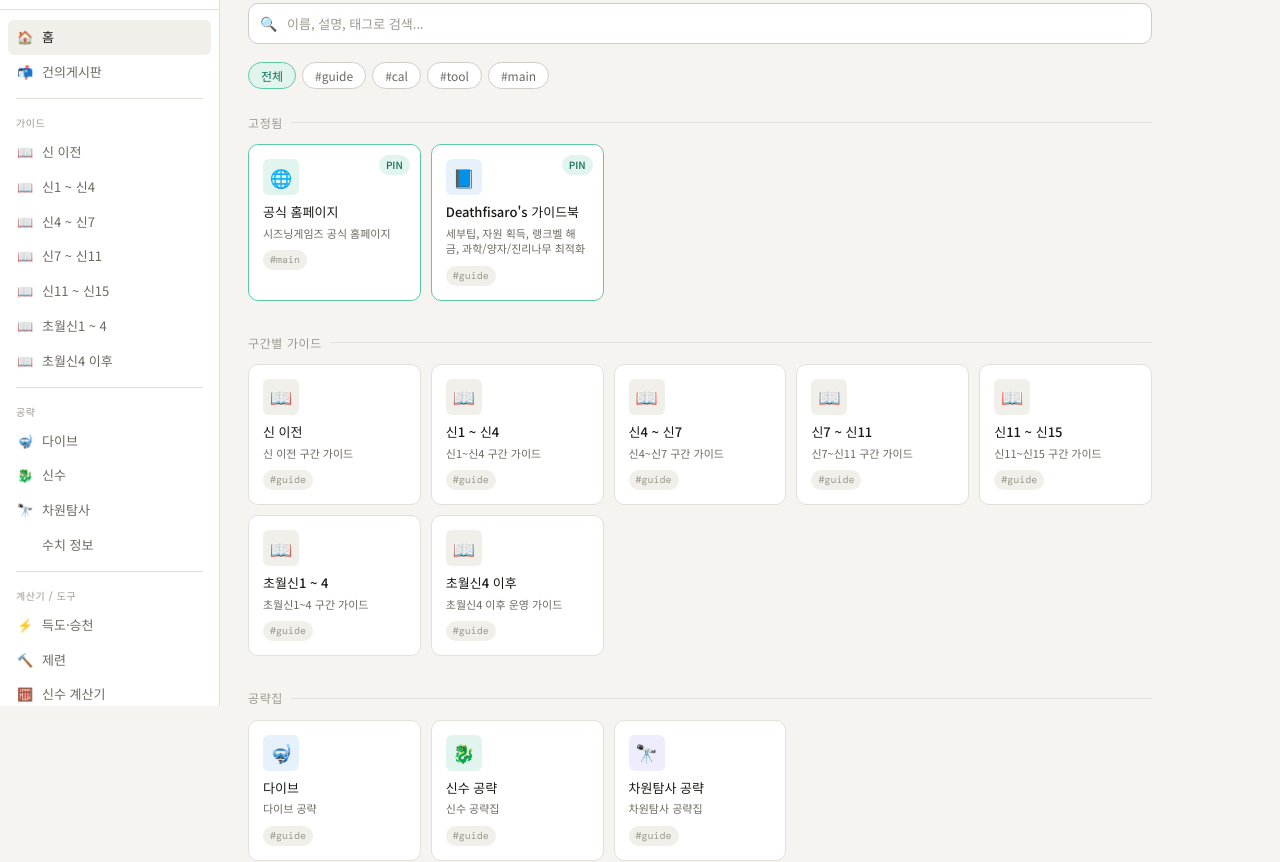
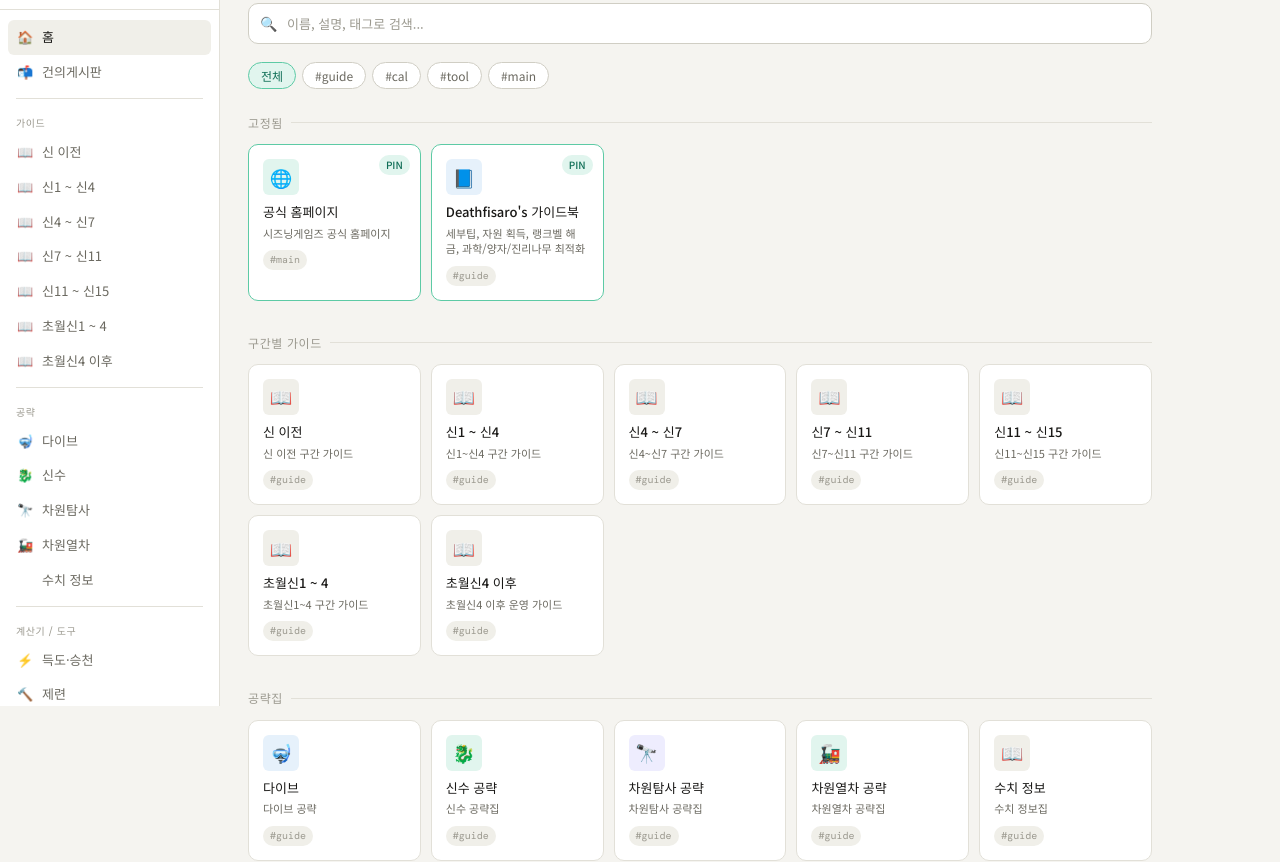
Before and after one commit to shrimp316/guide, a plain HTML site: page index.html in a window 1280 px wide. Shown: the part 94-956 px from the top of the page. Drawn offline with nearby package versions, Linux system fonts and the light colour scheme; no server answers.

Commit message:
차원열차, 수치정보 메뉴바 추가

```diff
--- a/index.html
+++ b/index.html
@@ -647,6 +647,7 @@ a{text-decoration:none;color:inherit}
         <div class="nav-item" data-page="guide-dive"            onclick="navigate('guide-dive')"><span class="nav-icon">🤿</span> 다이브</div>
         <div class="nav-item" data-page="guide-beast-guide"     onclick="navigate('guide-beast-guide')"><span class="nav-icon">🐉</span> 신수</div>
         <div class="nav-item" data-page="guide-dimension-guide" onclick="navigate('guide-dimension-guide')"><span class="nav-icon">🔭</span> 차원탐사</div>
+        <div class="nav-item" data-page="guide-dimension-train" onclick="navigate('guide-dimension-train')"><span class="nav-icon">🚂</span> 차원열차</div>
         <div class="nav-item" data-page="guide-amounts" onclick="navigate('guide-amounts')"><span class="nav-icon"📖></span>수치 정보</div>
       </div>
       <div class="nav-divider"></div>
@@ -827,14 +828,16 @@ const CARDS = [
   { id:10, name:"다이브",                 desc:"다이브 공략",               icon:"🤿", iconClass:"ic-blue",   tags:["guide"], section:"strategy", page:"guide-dive" },
   { id:11, name:"신수 공략",              desc:"신수 공략집",               icon:"🐉", iconClass:"ic-teal",   tags:["guide"], section:"strategy", page:"guide-beast-guide" },
   { id:12, name:"차원탐사 공략",          desc:"차원탐사 공략집",           icon:"🔭", iconClass:"ic-purple", tags:["guide"], section:"strategy", page:"guide-dimension-guide" },
-  { id:13, name:"득도·승천 계산기",       desc:"득도 승천 계산기",          icon:"⚡", iconClass:"ic-amber",  tags:["cal"],   section:"cal",      page:"calc-ascension" },
-  { id:14, name:"제련 계산기",            desc:"재화별 제련 비용 계산",     icon:"🔨", iconClass:"ic-amber",  tags:["cal"],   section:"cal",      page:"calc-forge" },
-  { id:15, name:"신수 계산기",            desc:"신수 각성·폭주 비용 계산",  icon:"🧮", iconClass:"ic-amber",  tags:["cal"],   section:"cal",      page:"calc-beast-cal" },
-  { id:16, name:"차원탐사 기댓값",        desc:"차원탐사 기댓값 계산기",    icon:"🎲", iconClass:"ic-purple", tags:["cal"],   section:"cal",      page:"calc-dimension-ev" },
-  { id:17, name:"진리의 길",              desc:"최적경로 찾기",             icon:"🗺️", iconClass:"ic-teal",  tags:["tool"],  section:"tool",     page:"tool-path" },
-  { id:18, name:"진리의 나무",            desc:"세팅 프리셋 및 누적 효과",  icon:"🌳", iconClass:"ic-teal",   tags:["tool"],  section:"tool",     page:"tool-tree" },
-  { id:19, name:"과금내역 확인",          desc:"과금내역 확인 (구글)",      icon:"💳", iconClass:"ic-gray",   tags:["tool"],  section:"tool",     page:null, url:"https://docs.google.com/", external:true },
-  { id:20, name:"건의게시판",             desc:"게시판 추가 건의 / 공략 요청", icon:"📬", iconClass:"ic-purple", tags:["community"], section:"community", page:"board-suggest" },
+  { id:13, name:"차원열차 공략",              desc:"차원열차 공략집",               icon:"🚂", iconClass:"ic-teal",   tags:["guide"], section:"strategy", page:"guide-dimension-train" },
+  { id:14, name:"수치 정보",              desc:"수치 정보집",               icon:"📖", iconClass:"ic-gray",   tags:["guide"], section:"strategy", page:"guide-amounts" },
+  { id:15, name:"득도·승천 계산기",       desc:"득도 승천 계산기",          icon:"⚡", iconClass:"ic-amber",  tags:["cal"],   section:"cal",      page:"calc-ascension" },
+  { id:16, name:"제련 계산기",            desc:"재화별 제련 비용 계산",     icon:"🔨", iconClass:"ic-amber",  tags:["cal"],   section:"cal",      page:"calc-forge" },
+  { id:17, name:"신수 계산기",            desc:"신수 각성·폭주 비용 계산",  icon:"🧮", iconClass:"ic-amber",  tags:["cal"],   section:"cal",      page:"calc-beast-cal" },
+  { id:18, name:"차원탐사 기댓값",        desc:"차원탐사 기댓값 계산기",    icon:"🎲", iconClass:"ic-purple", tags:["cal"],   section:"cal",      page:"calc-dimension-ev" },
+  { id:19, name:"진리의 길",              desc:"최적경로 찾기",             icon:"🗺️", iconClass:"ic-teal",  tags:["tool"],  section:"tool",     page:"tool-path" },
+  { id:20, name:"진리의 나무",            desc:"세팅 프리셋 및 누적 효과",  icon:"🌳", iconClass:"ic-teal",   tags:["tool"],  section:"tool",     page:"tool-tree" },
+  { id:21, name:"과금내역 확인",          desc:"과금내역 확인 (구글)",      icon:"💳", iconClass:"ic-gray",   tags:["tool"],  section:"tool",     page:null, url:"https://docs.google.com/", external:true },
+  { id:22, name:"건의게시판",             desc:"게시판 추가 건의 / 공략 요청", icon:"📬", iconClass:"ic-purple", tags:["community"], section:"community", page:"board-suggest" },
 ];
 
 const IFRAME_PAGES = {
@@ -857,6 +860,8 @@ window.GUIDES = {
   'guide-dive':            { title:'다이브',       desc:'다이브 공략 게시판' },
   'guide-beast-guide':     { title:'신수 공략',    desc:'신수 공략 게시판' },
   'guide-dimension-guide': { title:'차원탐사 공략',desc:'차원탐사 공략 게시판' },
+  'guide-dimension-guide': { title:'차원열차 공략',desc:'차원열차 공략 게시판' },
+  'guide-dimension-guide': { title:'수치 정보',desc:'수지 정보게시판' },
   'board-suggest':         { title:'건의게시판',   desc:'게시판 추가 건의, 공략 요청 등 자유롭게 남겨주세요.' },
 };
 
@@ -864,6 +869,7 @@ window.GUIDES = {
 function navigate(page) {
   document.getElementById('sidebar').classList.remove('open');
   document.getElementById('overlay').classList.remove('show');
+
   history.pushState({ page }, '', page === 'home' ? location.pathname : location.pathname + '#' + page);
   showPage(page);
 }
```
